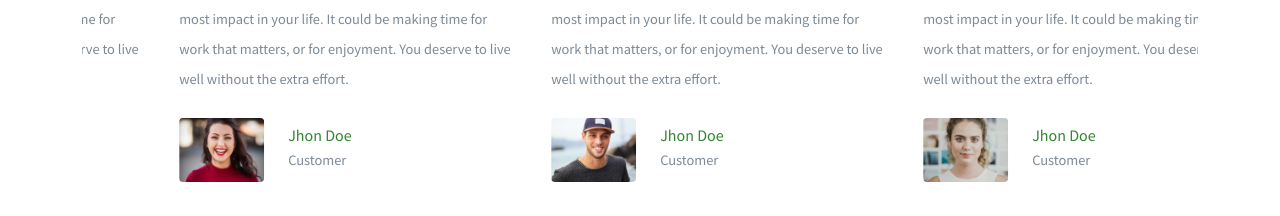
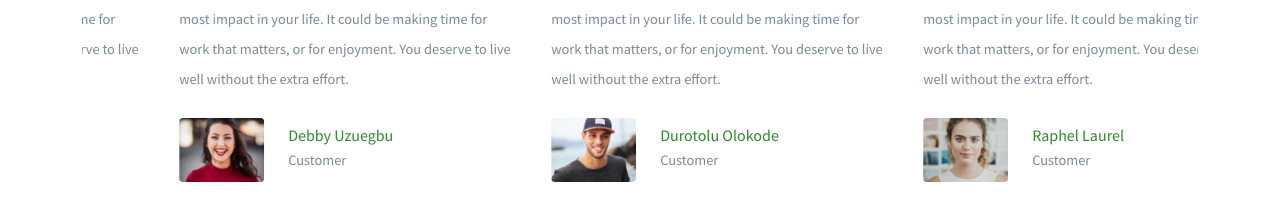
Before and after one commit to debbyuzuegbu/Debby-car-rental, a React (Create React App) app: page /home in a window 1280 px wide. Shown: the part 4103-4319 px from the top of the page. Built offline with nearby package versions, Linux system fonts and the light colour scheme.

Commit message:
added testimonial

```diff
--- a/src/components/UI/Testimonial.jsx
+++ b/src/components/UI/Testimonial.jsx
@@ -54,7 +54,7 @@
           <img src={ava01} alt="" className="w-25 h-25 rounded-2" />
 
           <div>
-            <h6 className="mb-0 mt-3">Jhon Doe</h6>
+            <h6 className="mb-0 mt-3">Durotolu Olokode</h6>
             <p className="section__description">Customer</p>
           </div>
         </div>
@@ -74,7 +74,7 @@
           <img src={ava02} alt="" className="w-25 h-25 rounded-2" />
 
           <div>
-            <h6 className="mb-0 mt-3">Jhon Doe</h6>
+            <h6 className="mb-0 mt-3">Raphel Laurel</h6>
             <p className="section__description">Customer</p>
           </div>
         </div>
@@ -94,7 +94,7 @@
           <img src={ava03} alt="" className="w-25 h-25 rounded-2" />
 
           <div>
-            <h6 className="mb-0 mt-3">Jhon Doe</h6>
+            <h6 className="mb-0 mt-3">Kelvin Moses</h6>
             <p className="section__description">Customer</p>
           </div>
         </div>
@@ -114,7 +114,7 @@
           <img src={ava04} alt="" className="w-25 h-25 rounded-2" />
 
           <div>
-            <h6 className="mb-0 mt-3">Jhon Doe</h6>
+            <h6 className="mb-0 mt-3">Debby Uzuegbu</h6>
             <p className="section__description">Customer</p>
           </div>
         </div>
```
